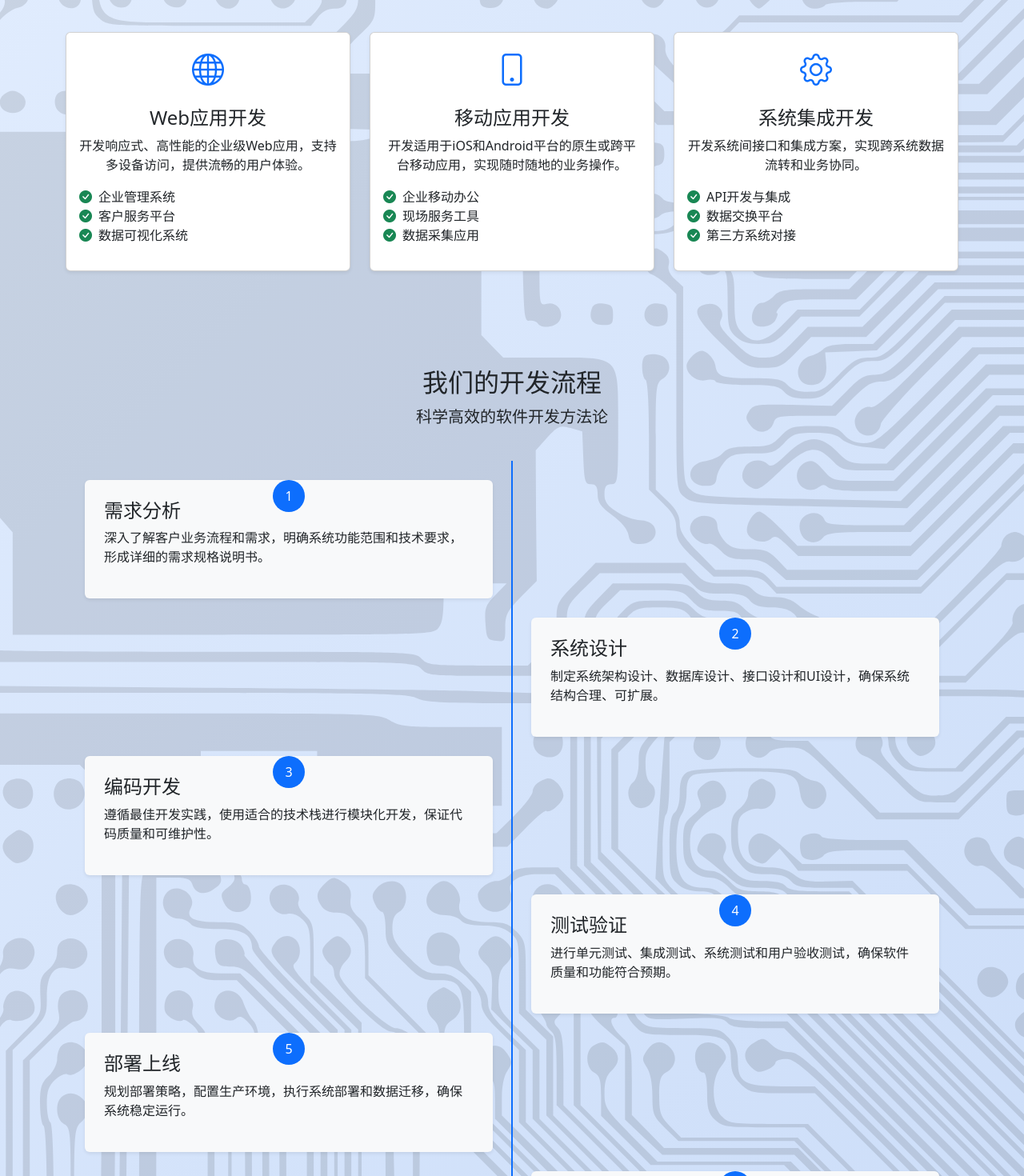
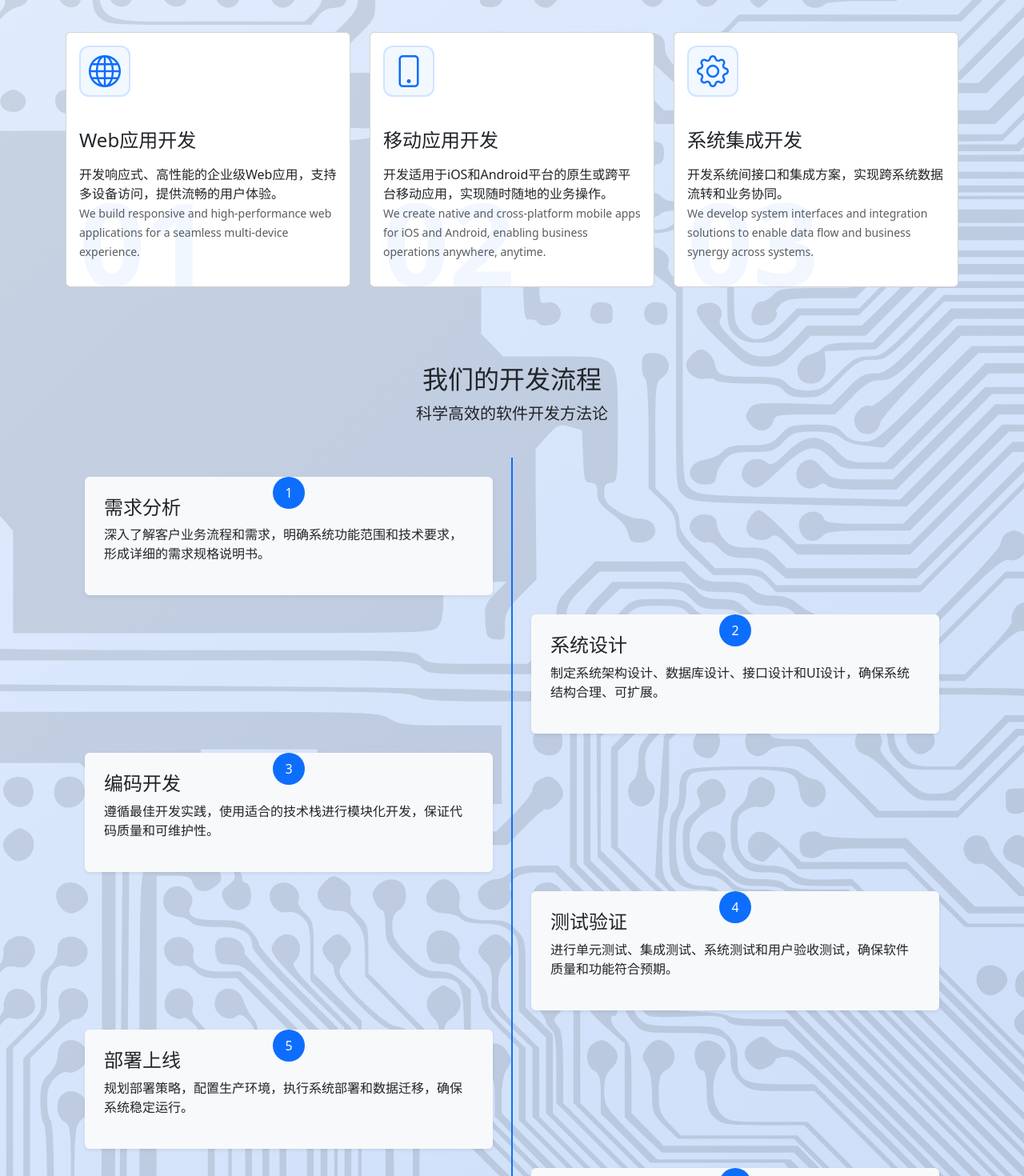
Before and after one commit to HuaHua-Technophile/ChenXingWeb, a Vue app: page /software-dev in a window 1280 px wide. Shown: the part 900-2370 px from the top of the page at 80% size. Built offline with nearby package versions, Linux system fonts and the light colour scheme.

Commit message:
优化多个视图的样式，移除多余的类名，增强代码可读性和维护性。

```diff
--- a/src/views/ContactView.vue
+++ b/src/views/ContactView.vue
@@ -68,7 +68,7 @@ const contactInfoList = [
         <div class="row justify-content-center">
           <div class="col-lg-10">
             <div
-              class="card hover-up bg-body bg-opacity-50 overflow-hidden blur-10 position-relative p-4 p-md-5 transition-750"
+              class="card hover-up bg-body bg-opacity-50 overflow-hidden blur-10 p-4 transition-750"
               data-aos="zoom-in"
               data-aos-duration="1000"
             >
--- a/src/views/HomeView.vue
+++ b/src/views/HomeView.vue
@@ -223,7 +223,7 @@ const navigateToService = (index: number) => {
         <div class="row g-4">
           <div v-for="(service, index) in services" :key="index" class="col-md-6 col-lg-4">
             <div
-              class="h-100 shadow-sm card overflow-hidden hover-up bg-body bg-opacity-25 transition-750 position-relative rounded-4 p-4 text-center blur-10"
+              class="h-100 card overflow-hidden hover-up bg-body bg-opacity-25 transition-750 rounded-4 p-4 text-center blur-10"
               data-aos="fade-up"
               :data-aos-delay="index * 100"
               style="cursor: pointer"
--- a/src/views/IntelligentIntegrationView.vue
+++ b/src/views/IntelligentIntegrationView.vue
@@ -43,7 +43,7 @@
       >
         <div class="col mb-3" v-for="(service, index) in services" :key="index">
           <button
-            class="w-100 card overflow-hidden px-md-4 px-2 py-md-2 py-1 transition-750 position-relative bg-opacity-25 blur-6 hover-up"
+            class="w-100 card overflow-hidden px-md-4 px-2 py-md-2 py-1 transition-750 bg-opacity-25 blur-6 hover-up"
             :class="[index === activeTab ? 'bg-primary-subtle text-primary shadow' : 'bg-body']"
             :id="`service-tab-${index}`"
             @click="activeTab = index"
--- a/src/views/SoftwareDevView.vue
+++ b/src/views/SoftwareDevView.vue
@@ -47,7 +47,7 @@
           </div>
         </div>
         <div class="col-lg-6 mt-4 mt-lg-0 ps-lg-5">
-          <div class="position-relative hero-image-container">
+          <div class="position-relative hero-image-container w-90 mx-auto w-md-auto">
             <img
               src="/images/软件开发/software-developer-6521720_1920_11zon.webp"
               class="img-fluid rounded-bottom rounded-start shadow"
@@ -67,57 +67,33 @@
           <p class="lead">覆盖多种应用类型，满足不同场景需求</p>
         </div>
 
-        <div class="col-md-4 mb-4">
-          <div class="card overflow-hidden h-100 shadow-sm">
-            <div class="card-body text-center">
-              <div class="mb-3">
-                <i class="bi bi-globe fs-1 text-primary"></i>
+        <div v-for="(devType, index) in devTypes" :key="devType.title" class="col-md-4">
+          <div class="card dev-type-card h-100 transition-750">
+            <div class="card-body">
+              <div
+                class="icon-wrapper mb-3 d-inline-flex align-items-center justify-content-center bg-primary border border-2 border-primary transition-250"
+                style="
+                  --bs-bg-opacity: 0.05;
+                  --bs-border-opacity: 0.15;
+                  width: 64px;
+                  height: 64px;
+                  border-radius: 0.75rem;
+                "
+              >
+                <i :class="['bi', devType.icon, 'fs-1', 'text-primary']"></i>
               </div>
-              <h4 class="card-title">Web应用开发</h4>
+              <h4 class="card-title mt-4 mb-3">{{ devType.title }}</h4>
               <p class="card-text">
-                开发响应式、高性能的企业级Web应用，支持多设备访问，提供流畅的用户体验。
+                {{ devType.descriptionCN }}<br /><small class="text-muted">{{
+                  devType.descriptionEN
+                }}</small>
               </p>
-              <ul class="list-unstyled text-start">
-                <li><i class="bi bi-check-circle-fill text-success me-2"></i>企业管理系统</li>
-                <li><i class="bi bi-check-circle-fill text-success me-2"></i>客户服务平台</li>
-                <li><i class="bi bi-check-circle-fill text-success me-2"></i>数据可视化系统</li>
-              </ul>
-            </div>
-          </div>
-        </div>
-
-        <div class="col-md-4 mb-4">
-          <div class="card overflow-hidden h-100 shadow-sm">
-            <div class="card-body text-center">
-              <div class="mb-3">
-                <i class="bi bi-phone fs-1 text-primary"></i>
+              <div
+                class="card-bg-number position-absolute end-4 user-select-none lh-1 z-index-1 fw-bold text-primary"
+                style="--bs-text-opacity: 0.06"
+              >
+                0{{ index + 1 }}
               </div>
-              <h4 class="card-title">移动应用开发</h4>
-              <p class="card-text">
-                开发适用于iOS和Android平台的原生或跨平台移动应用，实现随时随地的业务操作。
-              </p>
-              <ul class="list-unstyled text-start">
-                <li><i class="bi bi-check-circle-fill text-success me-2"></i>企业移动办公</li>
-                <li><i class="bi bi-check-circle-fill text-success me-2"></i>现场服务工具</li>
-                <li><i class="bi bi-check-circle-fill text-success me-2"></i>数据采集应用</li>
-              </ul>
-            </div>
-          </div>
-        </div>
-
-        <div class="col-md-4 mb-4">
-          <div class="card overflow-hidden h-100 shadow-sm">
-            <div class="card-body text-center">
-              <div class="mb-3">
-                <i class="bi bi-gear fs-1 text-primary"></i>
-              </div>
-              <h4 class="card-title">系统集成开发</h4>
-              <p class="card-text">开发系统间接口和集成方案，实现跨系统数据流转和业务协同。</p>
-              <ul class="list-unstyled text-start">
-                <li><i class="bi bi-check-circle-fill text-success me-2"></i>API开发与集成</li>
-                <li><i class="bi bi-check-circle-fill text-success me-2"></i>数据交换平台</li>
-                <li><i class="bi bi-check-circle-fill text-success me-2"></i>第三方系统对接</li>
-              </ul>
             </div>
           </div>
         </div>
@@ -134,118 +110,20 @@
 
         <div class="col-12">
           <div class="timeline position-relative py-4">
-            <div class="row g-0">
-              <div class="col-md-6">
+            <div v-for="(process, index) in devProcesses" :key="process.title" class="row g-0">
+              <div :class="['col-md-6', { 'offset-md-6': (index + 1) % 2 === 0 }]">
                 <div class="timeline-item position-relative mb-3 mb-md-4">
                   <div
                     class="timeline-badge bg-primary text-white text-center rounded-circle position-absolute z-index-1 start-50 translate-middle-x"
                   >
-                    1
+                    {{ index + 1 }}
                   </div>
                   <div
                     class="timeline-panel position-relative p-4 bg-light rounded shadow-sm ms-5 me-0 mx-md-4"
                   >
-                    <h4>需求分析</h4>
+                    <h4>{{ process.title }}</h4>
                     <p>
-                      深入了解客户业务流程和需求，明确系统功能范围和技术要求，形成详细的需求规格说明书。
-                    </p>
-                  </div>
-                </div>
-              </div>
-            </div>
-
-            <div class="row g-0">
-              <div class="col-md-6 offset-md-6">
-                <div class="timeline-item position-relative mb-3 mb-md-4">
-                  <div
-                    class="timeline-badge bg-primary text-white text-center rounded-circle position-absolute z-index-1 start-50 translate-middle-x"
-                  >
-                    2
-                  </div>
-                  <div
-                    class="timeline-panel position-relative p-4 bg-light rounded shadow-sm ms-5 me-0 mx-md-4"
-                  >
-                    <h4>系统设计</h4>
-                    <p>
-                      制定系统架构设计、数据库设计、接口设计和UI设计，确保系统结构合理、可扩展。
-                    </p>
-                  </div>
-                </div>
-              </div>
-            </div>
-
-            <div class="row g-0">
-              <div class="col-md-6">
-                <div class="timeline-item position-relative mb-3 mb-md-4">
-                  <div
-                    class="timeline-badge bg-primary text-white text-center rounded-circle position-absolute z-index-1 start-50 translate-middle-x"
-                  >
-                    3
-                  </div>
-                  <div
-                    class="timeline-panel position-relative p-4 bg-light rounded shadow-sm ms-5 me-0 mx-md-4"
-                  >
-                    <h4>编码开发</h4>
-                    <p>
-                      遵循最佳开发实践，使用适合的技术栈进行模块化开发，保证代码质量和可维护性。
-                    </p>
-                  </div>
-                </div>
-              </div>
-            </div>
-
-            <div class="row g-0">
-              <div class="col-md-6 offset-md-6">
-                <div class="timeline-item position-relative mb-3 mb-md-4">
-                  <div
-                    class="timeline-badge bg-primary text-white text-center rounded-circle position-absolute z-index-1 start-50 translate-middle-x"
-                  >
-                    4
-                  </div>
-                  <div
-                    class="timeline-panel position-relative p-4 bg-light rounded shadow-sm ms-5 me-0 mx-md-4"
-                  >
-                    <h4>测试验证</h4>
-                    <p>
-                      进行单元测试、集成测试、系统测试和用户验收测试，确保软件质量和功能符合预期。
-                    </p>
-                  </div>
-                </div>
-              </div>
-            </div>
-
-            <div class="row g-0">
-              <div class="col-md-6">
-                <div class="timeline-item position-relative mb-3 mb-md-4">
-                  <div
-                    class="timeline-badge bg-primary text-white text-center rounded-circle position-absolute z-index-1 start-50 translate-middle-x"
-                  >
-                    5
-                  </div>
-                  <div
-                    class="timeline-panel position-relative p-4 bg-light rounded shadow-sm ms-5 me-0 mx-md-4"
-                  >
-                    <h4>部署上线</h4>
-                    <p>规划部署策略，配置生产环境，执行系统部署和数据迁移，确保系统稳定运行。</p>
-                  </div>
-                </div>
-              </div>
-            </div>
-
-            <div class="row g-0">
-              <div class="col-md-6 offset-md-6">
-                <div class="timeline-item position-relative mb-3 mb-md-4">
-                  <div
-                    class="timeline-badge bg-primary text-white text-center rounded-circle position-absolute z-index-1 start-50 translate-middle-x"
-                  >
-                    6
-                  </div>
-                  <div
-                    class="timeline-panel position-relative p-4 bg-light rounded shadow-sm ms-5 me-0 mx-md-4"
-                  >
-                    <h4>运维支持</h4>
-                    <p>
-                      提供系统运行维护、性能监控、故障处理和功能升级服务，确保系统持续稳定运行。
+                      {{ process.text }}
                     </p>
                   </div>
                 </div>
@@ -264,35 +142,11 @@
           <p class="lead">采用业界领先技术，构建高质量软件系统</p>
         </div>
 
-        <div class="col-md-3 col-6 mb-4 text-center">
+        <div v-for="stack in techStacks" :key="stack.title" class="col-md-3 col-6 mb-4 text-center">
           <div class="p-3 bg-light rounded">
-            <i class="bi bi-filetype-html fs-2 text-primary"></i>
-            <h5 class="mt-2">前端开发</h5>
-            <p class="small">Vue.js, React, Angular</p>
-          </div>
-        </div>
-
-        <div class="col-md-3 col-6 mb-4 text-center">
-          <div class="p-3 bg-light rounded">
-            <i class="bi bi-server fs-2 text-primary"></i>
-            <h5 class="mt-2">后端开发</h5>
-            <p class="small">Java, .NET, Node.js, Python</p>
-          </div>
-        </div>
-
-        <div class="col-md-3 col-6 mb-4 text-center">
-          <div class="p-3 bg-light rounded">
-            <i class="bi bi-phone fs-2 text-primary"></i>
-            <h5 class="mt-2">移动开发</h5>
-            <p class="small">Flutter, React Native, Swift</p>
-          </div>
-        </div>
-
-        <div class="col-md-3 col-6 mb-4 text-center">
-          <div class="p-3 bg-light rounded">
-            <i class="bi bi-database fs-2 text-primary"></i>
-            <h5 class="mt-2">数据库</h5>
-            <p class="small">MySQL, PostgreSQL, MongoDB</p>
+            <i :class="['bi', stack.icon, 'fs-2', 'text-primary']"></i>
+            <h5 class="mt-2">{{ stack.title }}</h5>
+            <p class="small">{{ stack.text }}</p>
           </div>
         </div>
       </div>
@@ -309,6 +163,80 @@ const skills = ref([
   { name: '软件开发', value: 80, animatedValue: 0 },
   { name: 'UI/UX 设计', value: 90, animatedValue: 0 },
   { name: 'Web 开发', value: 70, animatedValue: 0 },
+])
+
+const devTypes = ref([
+  {
+    icon: 'bi-globe',
+    title: 'Web应用开发',
+    descriptionCN: '开发响应式、高性能的企业级Web应用，支持多设备访问，提供流畅的用户体验。',
+    descriptionEN:
+      'We build responsive and high-performance web applications for a seamless multi-device experience.',
+  },
+  {
+    icon: 'bi-phone',
+    title: '移动应用开发',
+    descriptionCN: '开发适用于iOS和Android平台的原生或跨平台移动应用，实现随时随地的业务操作。',
+    descriptionEN:
+      'We create native and cross-platform mobile apps for iOS and Android, enabling business operations anywhere, anytime.',
+  },
+  {
+    icon: 'bi-gear',
+    title: '系统集成开发',
+    descriptionCN: '开发系统间接口和集成方案，实现跨系统数据流转和业务协同。',
+    descriptionEN:
+      'We develop system interfaces and integration solutions to enable data flow and business synergy across systems.',
+  },
+])
+
+const devProcesses = ref([
+  {
+    title: '需求分析',
+    text: '深入了解客户业务流程和需求，明确系统功能范围和技术要求，形成详细的需求规格说明书。',
+  },
+  {
+    title: '系统设计',
+    text: '制定系统架构设计、数据库设计、接口设计和UI设计，确保系统结构合理、可扩展。',
+  },
+  {
+    title: '编码开发',
+    text: '遵循最佳开发实践，使用适合的技术栈进行模块化开发，保证代码质量和可维护性。',
+  },
+  {
+    title: '测试验证',
+    text: '进行单元测试、集成测试、系统测试和用户验收测试，确保软件质量和功能符合预期。',
+  },
+  {
+    title: '部署上线',
+    text: '规划部署策略，配置生产环境，执行系统部署和数据迁移，确保系统稳定运行。',
+  },
+  {
+    title: '运维支持',
+    text: '提供系统运行维护、性能监控、故障处理和功能升级服务，确保系统持续稳定运行。',
+  },
+])
+
+const techStacks = ref([
+  {
+    icon: 'bi-filetype-html',
+    title: '前端开发',
+    text: 'Vue.js, React, Angular',
+  },
+  {
+    icon: 'bi-server',
+    title: '后端开发',
+    text: 'Java, .NET, Node.js, Python',
+  },
+  {
+    icon: 'bi-phone',
+    title: '移动开发',
+    text: 'Flutter, React Native, Swift',
+  },
+  {
+    icon: 'bi-database',
+    title: '数据库',
+    text: 'MySQL, PostgreSQL, MongoDB',
+  },
 ])
 
 const progressContainer = ref<HTMLElement | null>(null)
@@ -436,6 +364,25 @@ const { stop } = useIntersectionObserver(
   margin-left: 30px;
 }
 
+.dev-type-card {
+  .icon-wrapper {
+  }
+
+  .card-bg-number {
+    bottom: -1rem;
+    font-size: 9rem;
+  }
+
+  &:hover {
+    transform: translateY(-5px);
+
+    .icon-wrapper {
+      --bs-bg-opacity: 0.1;
+      --bs-border-opacity: 0.4;
+    }
+  }
+}
+
 @media (max-width: 767.98px) {
   .timeline::before {
     left: 40px;
@@ -443,12 +390,6 @@ const { stop } = useIntersectionObserver(
 
   .timeline .timeline-badge {
     left: 40px !important;
-    transform: none !important;
-  }
-
-  .hero-image-container {
-    width: 90%;
-    margin: 0 auto;
   }
 
   .decorative-shape {
--- a/src/views/TechSupportView.vue
+++ b/src/views/TechSupportView.vue
@@ -65,9 +65,7 @@
           data-aos-duration="800"
           :data-aos-delay="(index % 2) * 200 + 200"
         >
-          <div
-            class="h-100 card overflow-hidden service-card rounded-4 hover-up transition-750 position-relative"
-          >
+          <div class="h-100 card overflow-hidden service-card rounded-4 hover-up transition-750">
             <!-- 将图片设置为背景 -->
             <div
               class="card-background-image position-absolute top-0 left-0 w-100 h-100 z-index-0 bgimg-center-cover transition-750"
```
